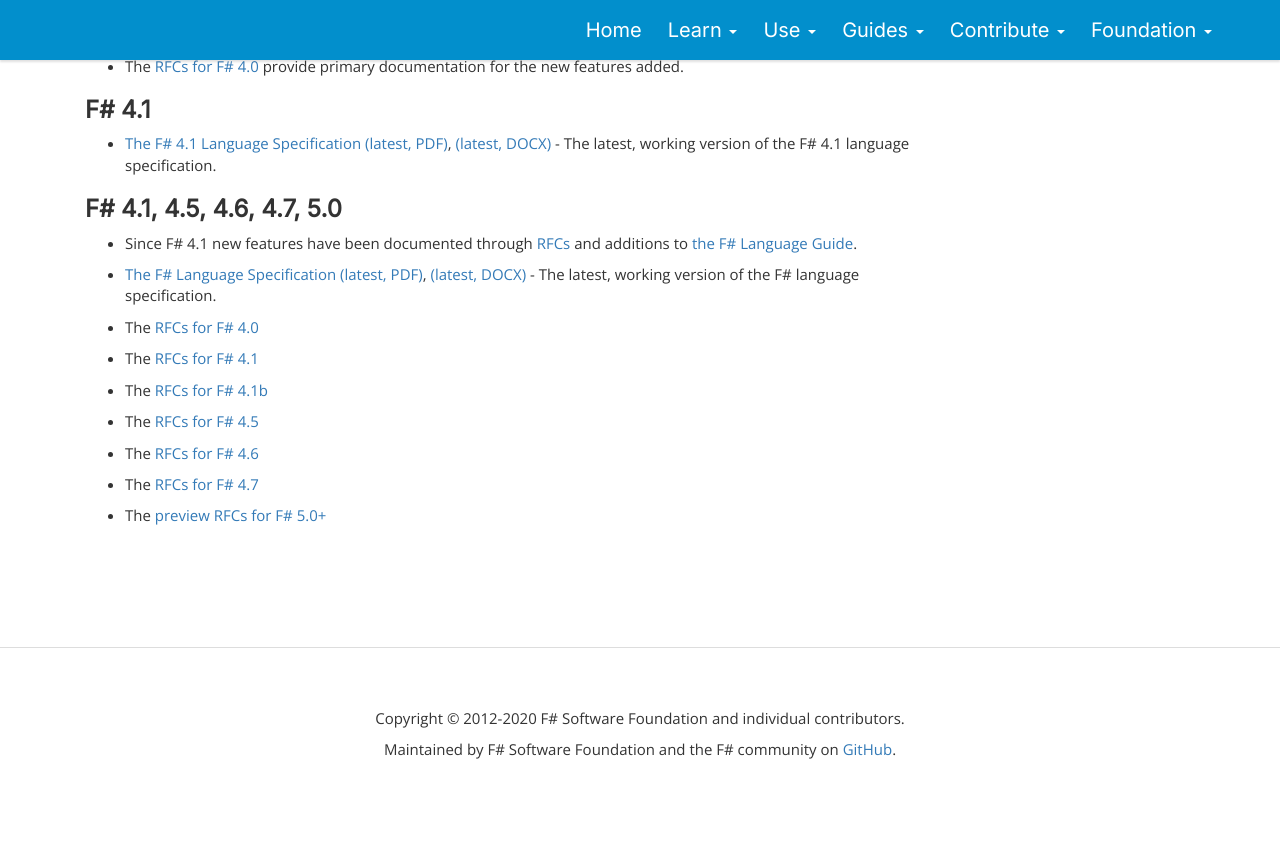
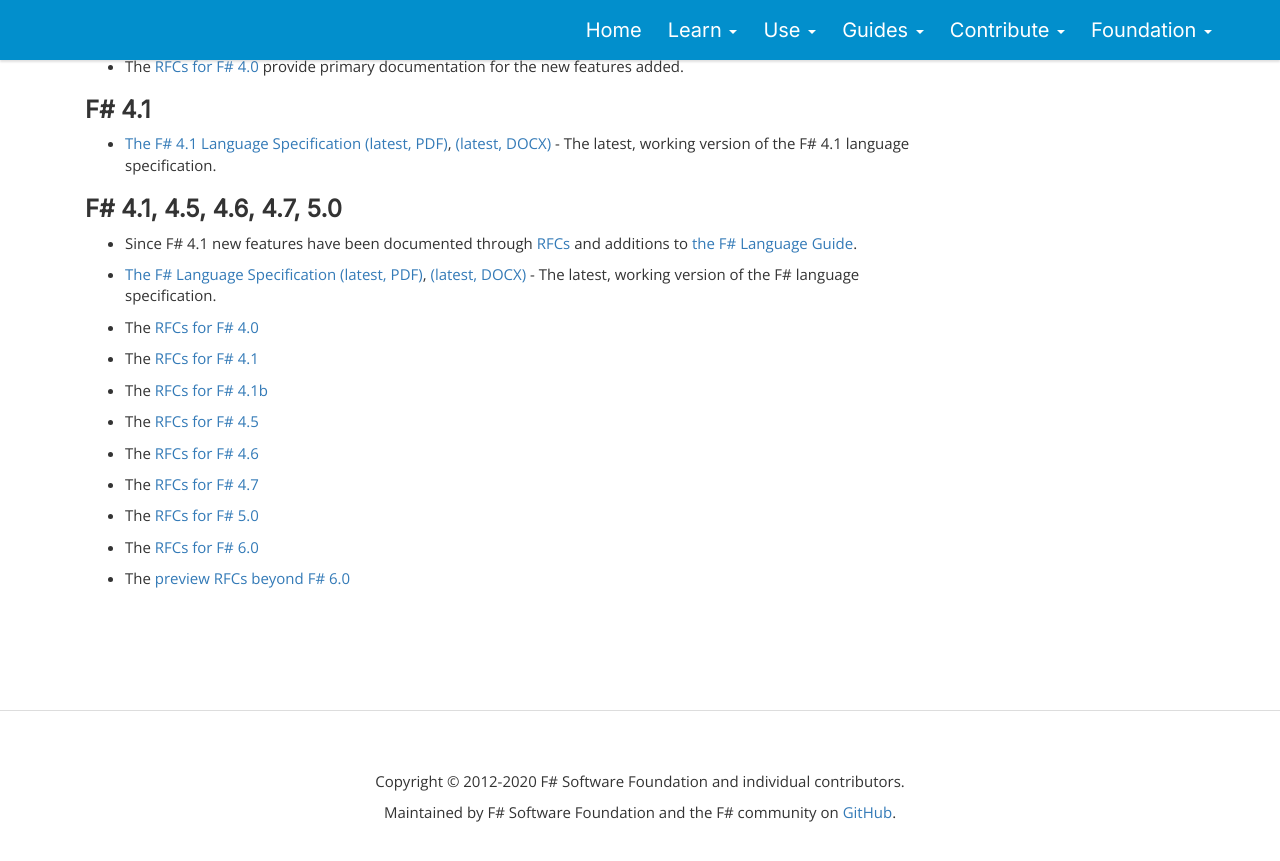
Before and after one commit to fsharp/fsharp.org, a Jekyll site: the page built from specs/language-spec/index.md, in a window 1280 px wide and 900 px high, scrolled down 551 px. Shown: the top 861 px of the window. Built offline with Jekyll 4.4.1, drawn with Linux system fonts in a browser that asks for light colours; nearby versions of some CDN libraries; before the commit the page ends 1388 px from its top, so only the background shows below that.

Commit message:
Update index.md

```diff
--- a/specs/language-spec/index.md
+++ b/specs/language-spec/index.md
@@ -53,4 +53,8 @@
 
   * The [RFCs for F# 4.7](https://github.com/fsharp/fslang-design/tree/master/FSharp-4.7)
 
-  * The [preview RFCs for F# 5.0+](https://github.com/fsharp/fslang-design/tree/master/preview)
+  * The [RFCs for F# 5.0](https://github.com/fsharp/fslang-design/tree/master/FSharp-5.0)
+
+  * The [RFCs for F# 6.0](https://github.com/fsharp/fslang-design/tree/master/FSharp-6.0)
+
+  * The [preview RFCs beyond F# 6.0](https://github.com/fsharp/fslang-design/tree/master/preview)
```
